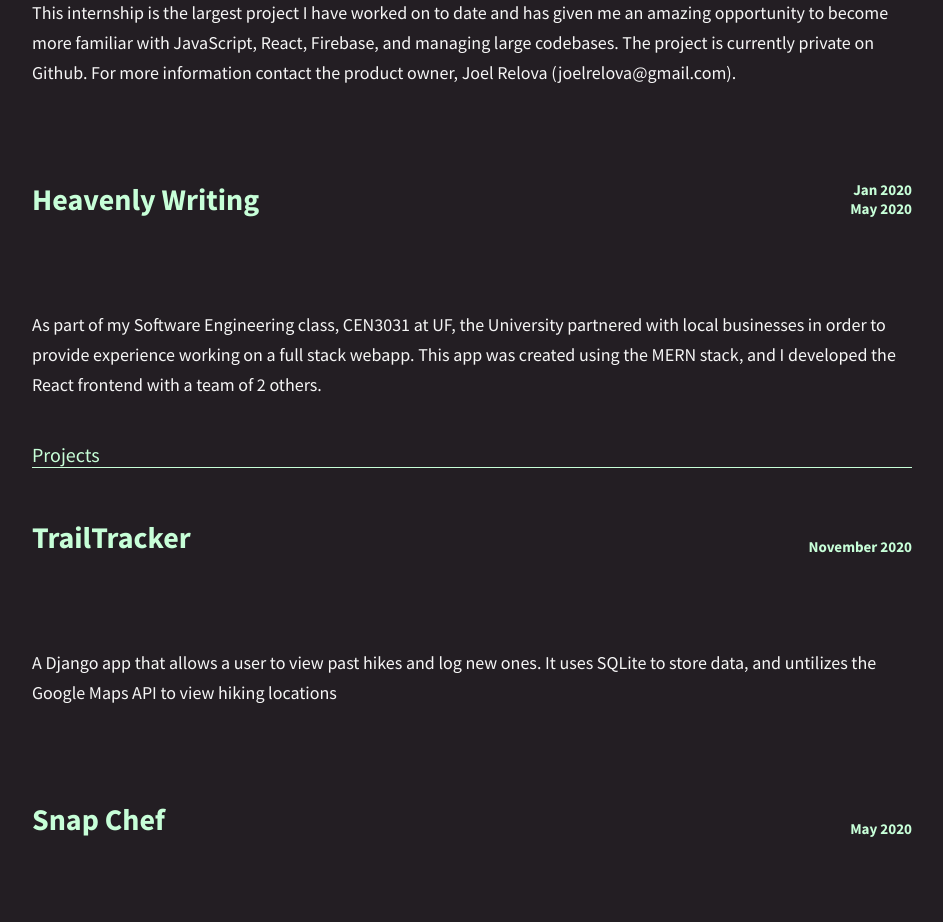
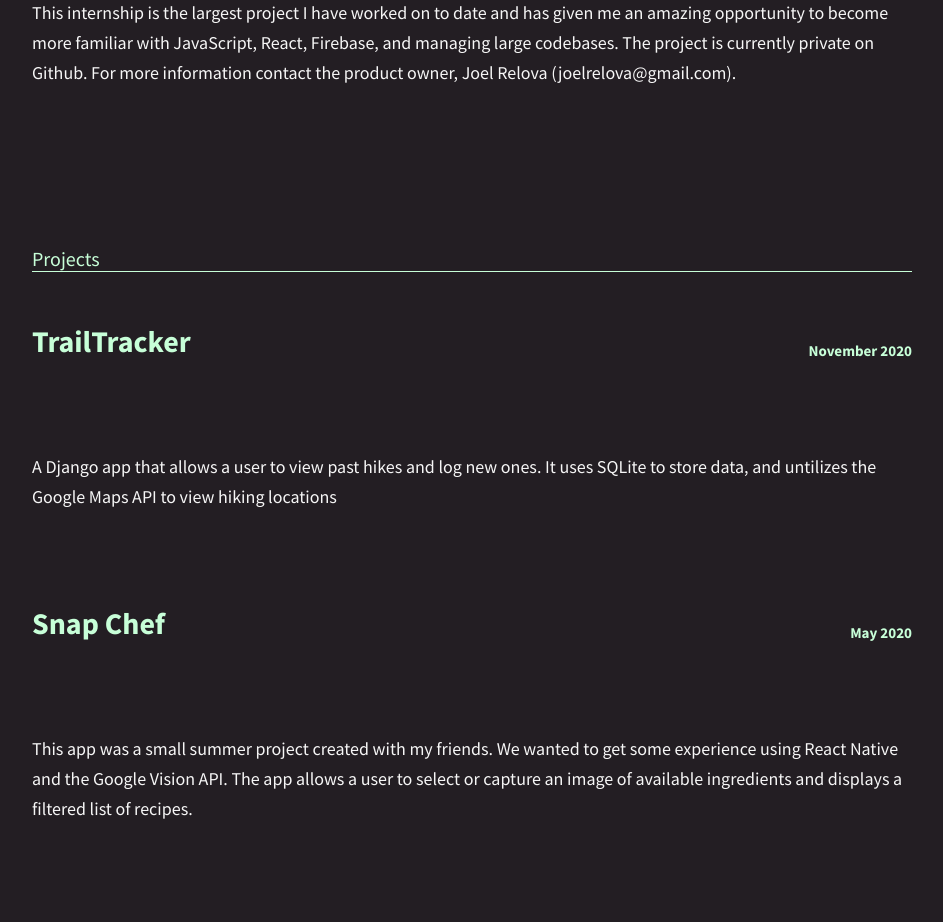
Before and after one commit to mdrewry/portfolio-v3, a React (Create React App) app: page / in a window 1280 px wide. Shown: the part 1380-2302 px from the top of the page, without its empty margins (168-1111 px from the left). Built offline with nearby package versions, Linux system fonts and the light colour scheme; a web font is replaced by a local one.

Commit message:
removed astrology experience

```diff
--- a/src/List.js
+++ b/src/List.js
@@ -166,15 +166,4 @@ export const experience = [
       end: "May 2021",
     },
   },
-  {
-    title: "Heavenly Writing",
-    description:
-      "As part of my Software Engineering class, CEN3031 at UF, the University partnered with local businesses in order to provide experience working on a full stack webapp. This app was created using the MERN stack, and I developed the React frontend with a team of 2 others. ",
-    projectIcon: HeavenlyAstrologyIcon,
-    links: [{ label: "Github", link: "https://github.com/6XAM/MVP" }],
-    date: {
-      start: "Jan 2020",
-      end: "May 2020",
-    },
-  },
 ];
```
